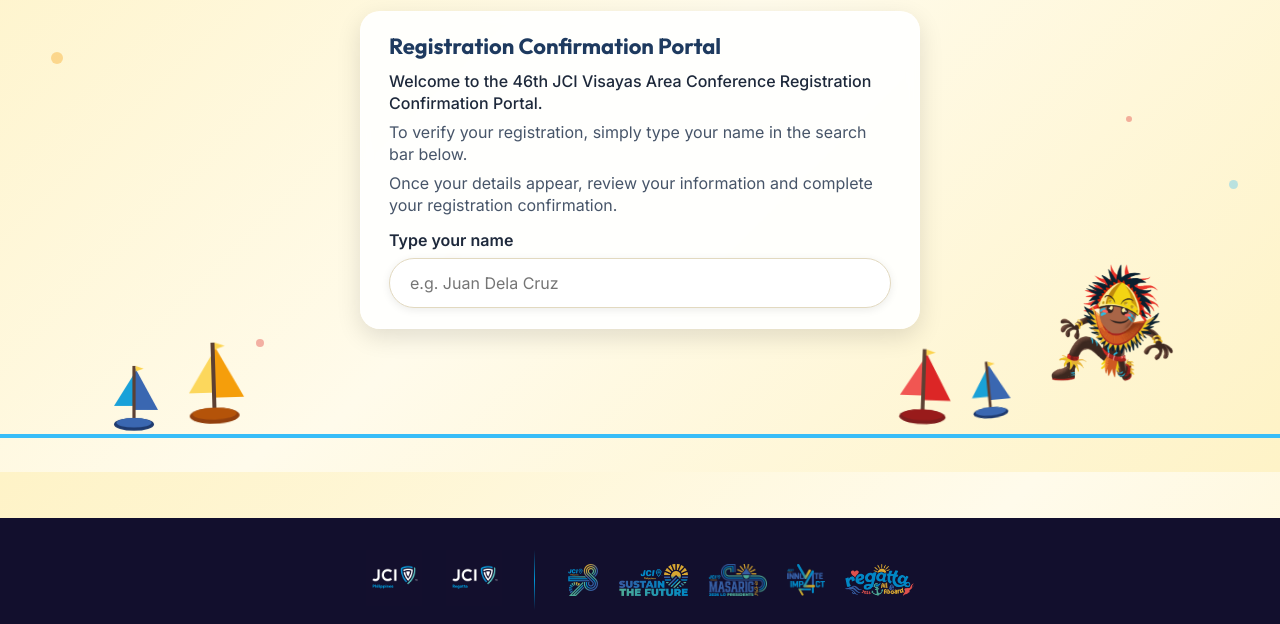
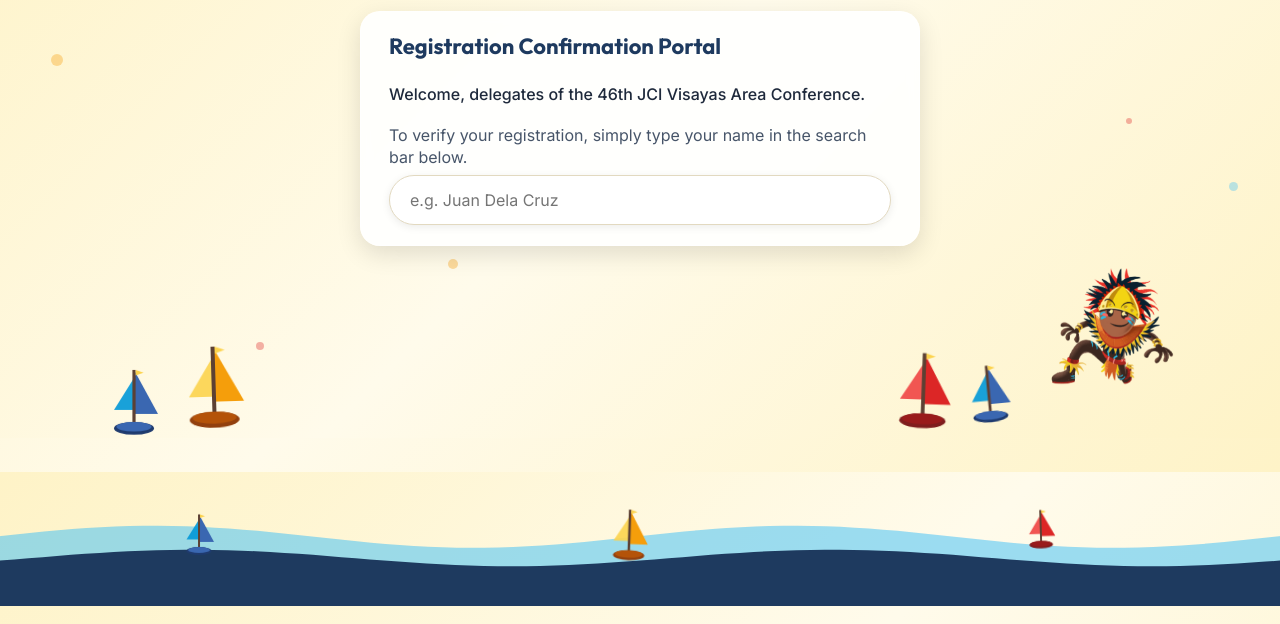
Before and after one commit to jayyy404/jci--id-generator, a Next.js app: page / in a window 1280 px wide. Shown: the part 328-952 px from the top of the page. Built offline with nearby package versions, Linux system fonts and the light colour scheme.

Commit message:
feat: add tshirt size column and change benderitas to wave effect

```diff
--- a/app/globals.css
+++ b/app/globals.css
@@ -189,7 +189,6 @@
   margin-left: 50%;
   transform: translateX(-50%);
   background: linear-gradient(135deg, var(--amber-100) 0%, var(--amber-50) 50%, var(--amber-100) 100%);
-  border-bottom: 4px solid var(--sky);
   margin-bottom: 24px;
   min-height: 520px;
   display: flex;
@@ -431,7 +430,7 @@
 }
 
 .portal-hero-content-wide {
-  max-width: 1000px;
+  max-width: 1440px;
 }
 
 .portal-hero-content-wide > .portal-hero-logo {
@@ -566,59 +565,67 @@
   }
 }
 
-.intro-line {
-  position: fixed;
-  top: 0;
-  left: 0;
-  width: 100%;
-  height: 340px;
-  z-index: 9999;
-  pointer-events: none;
-  animation: intro-line-fade 1s ease-in 3.5s forwards;
+.wave-band {
+  position: relative;
+  width: 100vw;
+  margin-left: 50%;
+  transform: translateX(-50%);
+  height: 90px;
+  overflow: hidden;
 }
 
-.intro-line-path {
-  stroke-dasharray: 4200;
-  stroke-dashoffset: 4200;
-  filter: drop-shadow(0 2px 3px rgba(0, 0, 0, 0.15));
-  animation: intro-line-draw 2.8s ease-in-out forwards;
-}
-
-.intro-flag-piece {
-  transform-origin: 0 0;
-  opacity: 0;
-  filter: drop-shadow(0 2px 3px rgba(0, 0, 0, 0.15));
-  animation: intro-flag-drop 0.7s ease-out forwards;
-}
-
-@keyframes intro-line-draw {
-  to {
-    stroke-dashoffset: 0;
+@media (min-width: 720px) {
+  .wave-band {
+    height: 120px;
   }
 }
 
-@keyframes intro-flag-drop {
+.wave-band-layer {
+  position: absolute;
+  inset: 0;
+  display: flex;
+  width: 200%;
+}
+
+.wave-band-svg {
+  width: 50%;
+  height: 100%;
+  flex-shrink: 0;
+  display: block;
+}
+
+.wave-band-back {
+  animation: wave-scroll 22s linear infinite;
+}
+
+.wave-band-front {
+  animation: wave-scroll 14s linear infinite reverse;
+}
+
+.wave-band-boats {
+  position: absolute;
+  inset: 0;
+  z-index: 1;
+  pointer-events: none;
+}
+
+.wave-band-boat {
+  position: absolute;
+  top: 22%;
+}
+
+@keyframes wave-scroll {
   from {
-    transform: translateY(-24px) scale(0.4);
-    opacity: 0;
+    transform: translateX(0);
   }
   to {
-    transform: translateY(0) scale(1);
-    opacity: 1;
-  }
-}
-
-@keyframes intro-line-fade {
-  to {
-    opacity: 0;
+    transform: translateX(-50%);
   }
 }
 
 @media (prefers-reduced-motion: reduce) {
-  .intro-line,
-  .intro-line-path,
-  .intro-flag-piece {
+  .wave-band-back,
+  .wave-band-front {
     animation: none;
-    opacity: 0;
   }
 }
--- a/app/page.tsx
+++ b/app/page.tsx
@@ -5,7 +5,7 @@
 import { RegistrationDetails } from "@/components/RegistrationDetails";
 import { KitConfirmationForm } from "@/components/KitConfirmationForm";
 import { HeroBanner } from "@/components/HeroBanner";
-import { IntroOverlay } from "@/components/IntroOverlay";
+import { WaveBand } from "@/components/WaveBand";
 import { Card } from "@/components/ui/Card";
 import { Button } from "@/components/ui/Button";
 import type { Delegate } from "@/lib/types";
@@ -28,22 +28,18 @@
 
   return (
     <>
-      <IntroOverlay />
       {step === "search" ? (
         <div style={{ padding: "24px 16px" }}>
           <div style={{ maxWidth: 720, margin: "0 auto" }}>
             <HeroBanner>
               <h1 style={{ fontSize: 22, marginBottom: 10 }}>Registration Confirmation Portal</h1>
-              <p style={{ color: "var(--slate-800)", fontWeight: 500, margin: "0 0 6px", lineHeight: 1.4 }}>
-                Welcome to the 46th JCI Visayas Area Conference Registration Confirmation Portal.
+              <p style={{ color: "var(--slate-800)", fontWeight: 500, margin: "0 0 6px", lineHeight: 3 }}>
+                Welcome, delegates of the 46th JCI Visayas Area Conference.
               </p>
               <p style={{ color: "var(--slate-600)", margin: "0 0 6px", lineHeight: 1.4 }}>
                 To verify your registration, simply type your name in the search bar below.
               </p>
-              <p style={{ color: "var(--slate-600)", margin: "0 0 14px", lineHeight: 1.4 }}>
-                Once your details appear, review your information and complete your registration
-                confirmation.
-              </p>
+
               <SearchInput onSelect={handleSelect} />
             </HeroBanner>
           </div>
@@ -102,6 +98,7 @@
           )}
         </div>
       )}
+      <WaveBand />
     </>
   );
 }
--- a/components/HeroBanner.tsx
+++ b/components/HeroBanner.tsx
@@ -29,7 +29,7 @@
   );
 }
 
-function Sailboat({
+export function Sailboat({
   variant,
   size = 44,
   bob,
--- a/components/IntroOverlay.tsx
+++ /dev/null
@@ -1,91 +0,0 @@
-"use client";
-
-import { useEffect, useState } from "react";
-
-const WIDTH = 1440;
-const HEIGHT = 320;
-const AMPLITUDE = 85;
-const BASELINE = 170;
-const CYCLES = 1.8;
-
-function waveY(x: number) {
-  return BASELINE + AMPLITUDE * Math.sin((x / WIDTH) * Math.PI * 2 * CYCLES - Math.PI / 2);
-}
-
-function buildStringPath() {
-  const points: string[] = [];
-  for (let x = -50; x <= WIDTH + 50; x += 12) {
-    const y = waveY(x).toFixed(1);
-    points.push(`${points.length === 0 ? "M" : "L"} ${x} ${y}`);
-  }
-  return points.join(" ");
-}
-
-const FLAG_COLORS = ["var(--red)", "var(--gold)", "var(--sky)"];
-const FLAG_COUNT = 24;
-const flags = Array.from({ length: FLAG_COUNT }, (_, i) => {
-  const x = (i / (FLAG_COUNT - 1)) * WIDTH;
-  return { x, y: waveY(x), color: FLAG_COLORS[i % FLAG_COLORS.length], delay: i * 0.08 };
-});
-
-const VISIBLE_DURATION_MS = 4600;
-const REPLAY_INTERVAL_MS = 30000;
-
-export function IntroOverlay() {
-  const [visible, setVisible] = useState(true);
-  // Bumped to remount a fresh <svg> each replay — the CSS animations use
-  // `forwards` fill-mode (deliberately, so they hold their end state instead
-  // of snapping back), which means restarting them requires a brand new DOM
-  // node, not just re-toggling visibility on the same one. React reuses the
-  // same element across renders unless its `key` changes, so this key is
-  // what actually forces that remount.
-  const [playCount, setPlayCount] = useState(0);
-
-  useEffect(() => {
-    const prefersReducedMotion = window.matchMedia("(prefers-reduced-motion: reduce)").matches;
-    if (prefersReducedMotion) {
-      setVisible(false);
-      return;
-    }
-
-    let hideTimer: ReturnType<typeof setTimeout> | undefined;
-
-    function play() {
-      setPlayCount((count) => count + 1);
-      setVisible(true);
-      hideTimer = setTimeout(() => setVisible(false), VISIBLE_DURATION_MS);
-    }
-
-    play();
-    const interval = setInterval(play, REPLAY_INTERVAL_MS);
-
-    return () => {
-      clearInterval(interval);
-      if (hideTimer) clearTimeout(hideTimer);
-    };
-  }, []);
-
-  if (!visible) return null;
-
-  return (
-    <svg
-      key={playCount}
-      className="intro-line"
-      viewBox={`0 0 ${WIDTH} ${HEIGHT}`}
-      preserveAspectRatio="none"
-      aria-hidden="true"
-    >
-      <path className="intro-line-path" d={buildStringPath()} fill="none" stroke="var(--navy)" strokeWidth="4" />
-      {flags.map((flag, i) => (
-        <g key={i} transform={`translate(${flag.x}, ${flag.y})`}>
-          <polygon
-            className="intro-flag-piece"
-            points="-16,0 16,0 0,30"
-            fill={flag.color}
-            style={{ animationDelay: `${flag.delay}s` }}
-          />
-        </g>
-      ))}
-    </svg>
-  );
-}
--- a/components/RegistrationDetails.tsx
+++ b/components/RegistrationDetails.tsx
@@ -39,9 +39,7 @@
   return (
     <div>
       <h2 style={{ fontSize: 22, marginBottom: 10 }}>Registration Details</h2>
-      <p style={{ color: "var(--slate-800)", fontWeight: 500, margin: "0 0 6px", lineHeight: 1.4 }}>
-        Please review the information below.
-      </p>
+
       <p style={{ color: "var(--slate-600)", margin: "0 0 20px", lineHeight: 1.4 }}>
         If you notice any discrepancies, kindly proceed to the Secretariat before confirming your
         registration.
--- a/components/SearchInput.tsx
+++ b/components/SearchInput.tsx
@@ -83,9 +83,6 @@
 
   return (
     <div>
-      <label htmlFor="delegate-search" style={{ display: "block", fontWeight: 600, marginBottom: 8 }}>
-        Type your name
-      </label>
       <input
         id="delegate-search"
         type="text"
--- /dev/null
+++ b/components/WaveBand.tsx
@@ -0,0 +1,61 @@
+import { Sailboat } from "./HeroBanner";
+
+const WIDTH = 1440;
+const HEIGHT = 130;
+const CYCLES = 2;
+
+function waveY(x: number, amplitude: number, baseline: number, phase: number) {
+  return baseline + amplitude * Math.sin((x / WIDTH) * Math.PI * 2 * CYCLES + phase);
+}
+
+// A closed shape tracing the wavy line across the top then straight across
+// the bottom, so it fills solid as a sea rather than rendering as a stroke.
+function buildWaveFill(amplitude: number, baseline: number, phase: number) {
+  const points: string[] = [`M 0 ${HEIGHT}`];
+  for (let x = 0; x <= WIDTH; x += 16) {
+    points.push(`L ${x.toFixed(0)} ${waveY(x, amplitude, baseline, phase).toFixed(1)}`);
+  }
+  points.push(`L ${WIDTH} ${HEIGHT}`, "Z");
+  return points.join(" ");
+}
+
+const BACK_PATH = buildWaveFill(12, 55, 0);
+const FRONT_PATH = buildWaveFill(9, 78, Math.PI / 2);
+
+const boats: Array<{ leftPct: number; variant: "blue" | "gold" | "red"; size: number; bob: "a" | "b" | "c" | "d" }> = [
+  { leftPct: 14, variant: "blue", size: 40, bob: "a" },
+  { leftPct: 47, variant: "gold", size: 50, bob: "c" },
+  { leftPct: 80, variant: "red", size: 38, bob: "b" },
+];
+
+export function WaveBand() {
+  return (
+    <div className="wave-band" aria-hidden="true">
+      <div className="wave-band-layer wave-band-back">
+        <svg viewBox={`0 0 ${WIDTH} ${HEIGHT}`} preserveAspectRatio="none" className="wave-band-svg">
+          <path d={BACK_PATH} fill="var(--sky)" opacity="0.5" />
+        </svg>
+        <svg viewBox={`0 0 ${WIDTH} ${HEIGHT}`} preserveAspectRatio="none" className="wave-band-svg">
+          <path d={BACK_PATH} fill="var(--sky)" opacity="0.5" />
+        </svg>
+      </div>
+
+      <div className="wave-band-boats">
+        {boats.map((boat, i) => (
+          <div key={i} className="wave-band-boat" style={{ left: `${boat.leftPct}%` }}>
+            <Sailboat variant={boat.variant} size={boat.size} bob={boat.bob} />
+          </div>
+        ))}
+      </div>
+
+      <div className="wave-band-layer wave-band-front">
+        <svg viewBox={`0 0 ${WIDTH} ${HEIGHT}`} preserveAspectRatio="none" className="wave-band-svg">
+          <path d={FRONT_PATH} fill="var(--navy)" />
+        </svg>
+        <svg viewBox={`0 0 ${WIDTH} ${HEIGHT}`} preserveAspectRatio="none" className="wave-band-svg">
+          <path d={FRONT_PATH} fill="var(--navy)" />
+        </svg>
+      </div>
+    </div>
+  );
+}
```
Also changed, not shown: app/admin/page.tsx (+28 -26 lines), lib/types.ts (+5 -4 lines), 1 other file (tests, documents, lock files or other folders).
